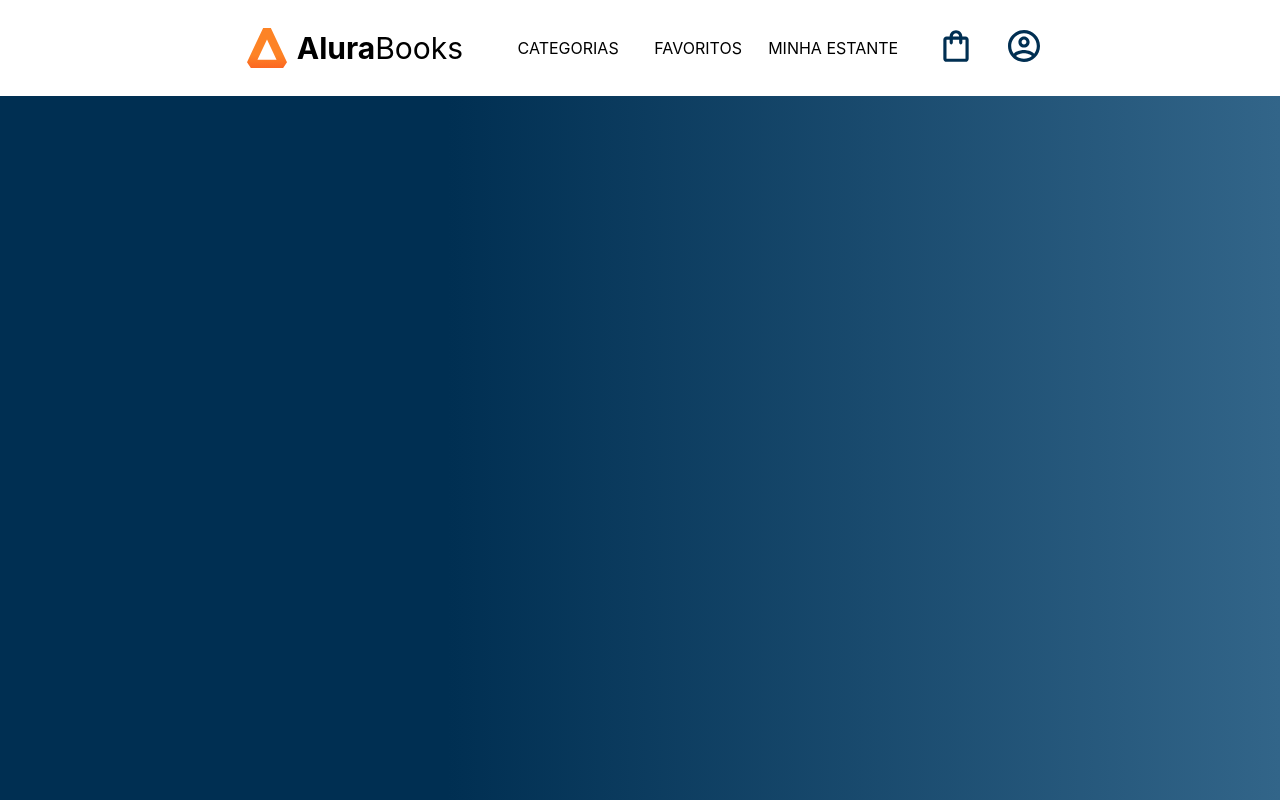
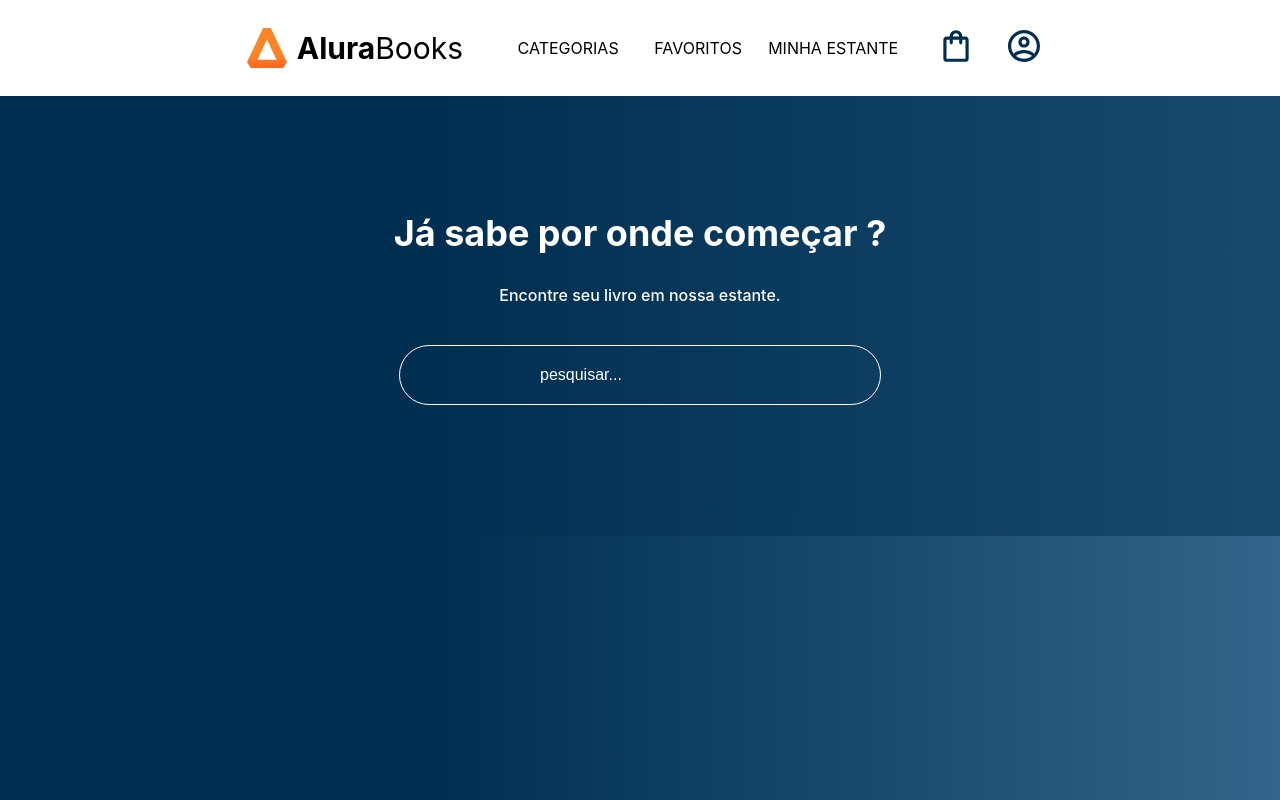
Before and after one commit to BrunoRaphael2002/Alura-front-end, a React (Create React App) app in the folder projetos front-end/react-full-stack/: page / in a window 1280 px wide. Built offline with nearby package versions, Linux system fonts and the light colour scheme.

Commit message:
criando componente pesquisa e input

```diff
--- a/projetos front-end/react-full-stack/src/App.jsx
+++ b/projetos front-end/react-full-stack/src/App.jsx
@@ -1,4 +1,5 @@
 import Header from './components/header';
+import Pesquisa from './components/Pesquisa';
 import styled from "styled-components";
 
 const AppContainer = styled.div`
@@ -18,6 +19,7 @@
     <AppContainer>
 
      <Header/>
+     <Pesquisa/>
     </AppContainer>
   );
 }
--- /dev/null
+++ b/projetos front-end/react-full-stack/src/components/Pesquisa/index.jsx
@@ -0,0 +1,42 @@
+import React from 'react';
+import InputStyle from '../input';
+import styled from 'styled-components';
+
+
+
+const PesquisaContainer = styled.section`
+        background-image: linear-gradient(90deg, #002F52 35%, #326589 165%);
+        color: #FFF;
+        text-align: center;
+        padding: 85px 0;
+        height: 270px;
+        width: 100%;
+`
+
+const Titulo = styled.h2`
+        color: #FFF;
+        font-size: 36px;
+        text-align: center;
+        width: 100%;
+`
+
+const Subtitulo = styled.h3`
+        font-size: 16px;
+        font-weight: 500;
+        margin-bottom: 40px;
+`
+
+
+
+export default function Pesquisa() {
+  return (
+    <PesquisaContainer>
+    <Titulo>Já sabe por onde começar ?</Titulo>
+    <Subtitulo>Encontre seu livro em nossa estante.</Subtitulo>
+
+    <InputStyle type="text"
+    placeholder='pesquisar...'
+    />
+    </PesquisaContainer>
+  )
+}
--- /dev/null
+++ b/projetos front-end/react-full-stack/src/components/input/index.jsx
@@ -0,0 +1,23 @@
+import styled from "styled-components";
+
+const Input = styled.input`
+        order: 1px solid #FFF;
+        background: transparent;
+        border: 1px solid #FFF;
+        padding: 20px 140px;
+        border-radius: 50px;
+        width: 200px;
+        color: #FFF;
+        font-size: 16px;
+        margin-bottom: 10px;
+
+        &::placeholder {
+                color: #FFF;
+                font-size: 16px;
+        }
+`
+
+
+
+
+export default  Input
```
